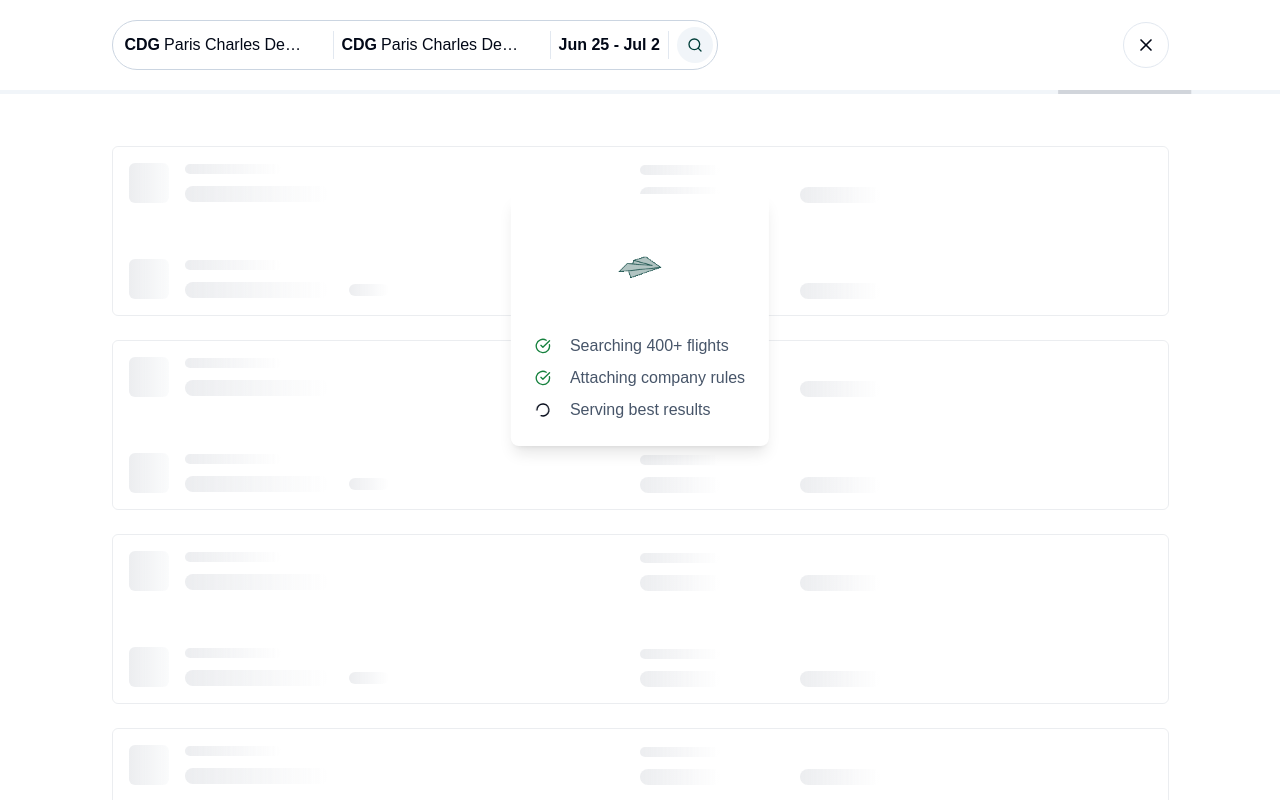
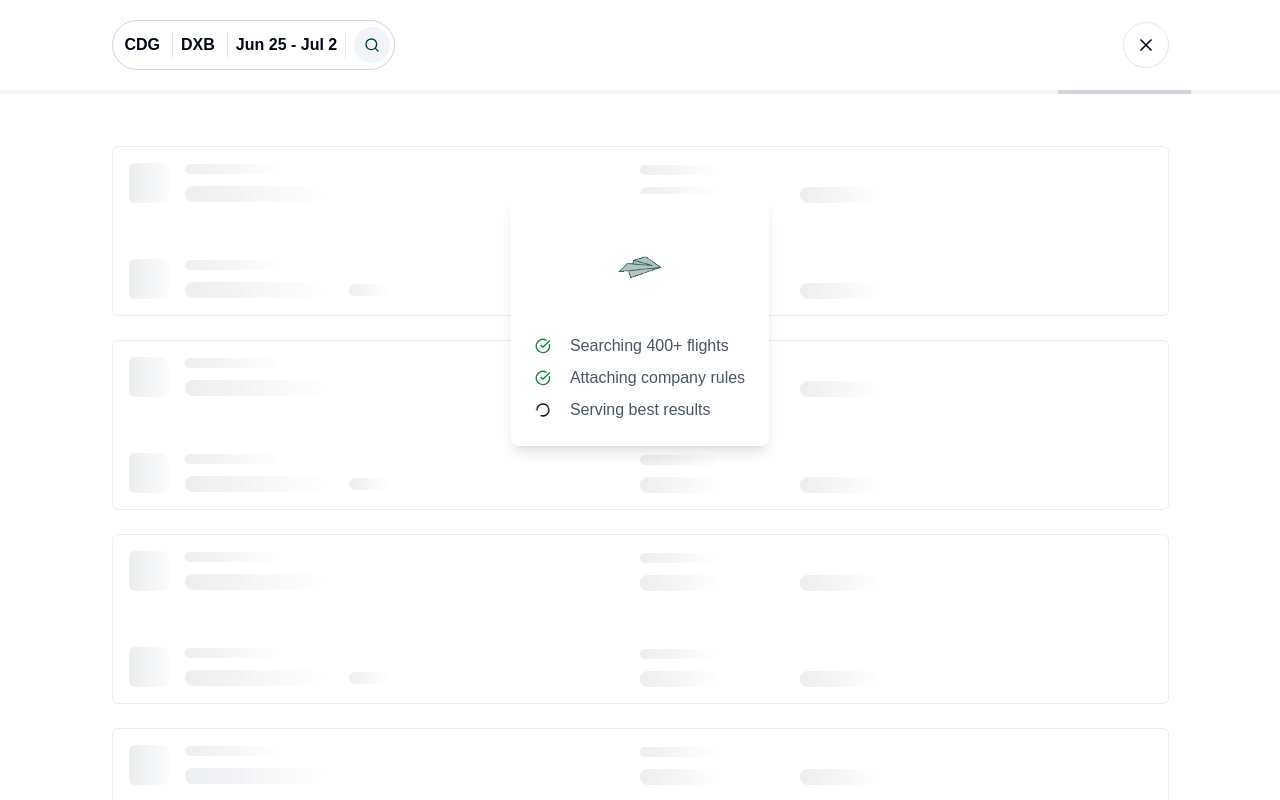
Before and after one commit to Jeetjyoti-Deka/kitt-internship-project, a Next.js app: page /search in a window 1280 px wide. Built offline with nearby package versions, Linux system fonts and the light colour scheme.

Commit message:
Refactor code

```diff
--- a/src/app/globals.css
+++ b/src/app/globals.css
@@ -76,3 +76,13 @@ body {
     @apply bg-background text-foreground;
   }
 }
+
+html::-webkit-scrollbar {
+  display: none;
+}
+
+/* Hide scrollbar for IE, Edge and Firefox */
+html {
+  -ms-overflow-style: none; /* IE and Edge */
+  scrollbar-width: none; /* Firefox */
+}
--- a/src/app/page.tsx
+++ b/src/app/page.tsx
@@ -1,27 +1,12 @@
-"use client";
-
 import { Button } from "@/components/ui/button";
-import { ArrowLeftRight, Search } from "lucide-react";
+import { Search } from "lucide-react";
 
 import React from "react";
-import FlightDatePicker from "@/components/FlightDatePicker";
 import DottedLine from "@/components/DottedLine";
 import Link from "next/link";
-import FlightSelect from "@/components/FlightSelect";
-import { useStore } from "@/store/store";
+import FlightSelectRow from "@/components/FlightSelectRow";
 
 export default function Home() {
-  const {
-    setFrom,
-    from,
-    to,
-    setTo,
-    fromDate,
-    setFromDate,
-    returnDate,
-    setReturnDate,
-  } = useStore();
-
   return (
     <div className="flex flex-col items-center justify-center h-[70%]">
       <h1 className="font-light text-4xl mb-4">Good Morning, Brian</h1>
@@ -33,35 +18,7 @@ export default function Home() {
         <div className="bg-gray-400 rounded-sm w-20 flex items-center justify-center font-medium">
           Flights
         </div>
-        <div className="flex items-center justify-between">
-          <div>
-            <FlightSelect
-              placeholder="where from ?"
-              city={from}
-              setCity={setFrom}
-            />
-          </div>
-          <div className="flex items-center justify-center rounded-full bg-slate-200 p-3">
-            <ArrowLeftRight className="w-4 h-4 text-slate-800" />
-          </div>
-          <div>
-            <FlightSelect placeholder="where to ?" city={to} setCity={setTo} />
-          </div>
-          <div>
-            <FlightDatePicker
-              placeholder="Departure"
-              date={fromDate}
-              setDate={setFromDate}
-            />
-          </div>
-          <div>
-            <FlightDatePicker
-              placeholder="Return"
-              date={returnDate}
-              setDate={setReturnDate}
-            />
-          </div>
-        </div>
+        <FlightSelectRow />
         <div className="flex justify-end">
           <Button
             className="flex items-center gap-x-2 bg-green-900 px-10 py-[20px] text-sm"
--- a/src/app/search/page.tsx
+++ b/src/app/search/page.tsx
@@ -4,12 +4,12 @@ import LoadingCard from "@/components/LoadingCard";
 import LoadingSkeletons from "@/components/LoadingSkeletons";
 import { Button } from "@/components/ui/button";
 import { Separator } from "@/components/ui/separator";
-import { ArrowLeftRight, Clock, Search, X } from "lucide-react";
+import { Clock, Search, X } from "lucide-react";
 import Image from "next/image";
 import Link from "next/link";
-import React from "react";
 import { useEffect, useState } from "react";
 
+import FlightSelectRow from "@/components/FlightSelectRow";
 import {
   Sheet,
   SheetClose,
@@ -18,9 +18,8 @@ import {
   SheetTitle,
   SheetTrigger,
 } from "@/components/ui/sheet";
-import FlightSelect from "@/components/FlightSelect";
-import FlightDatePicker from "@/components/FlightDatePicker";
 import { useStore } from "@/store/store";
+import { format } from "date-fns";
 
 const SearchPage = () => {
   const [loading, setLoading] = useState(true);
@@ -294,16 +293,7 @@ const LoadingBar = () => {
 };
 
 const FlightMenu = () => {
-  const {
-    setFrom,
-    from,
-    to,
-    setTo,
-    fromDate,
-    setFromDate,
-    returnDate,
-    setReturnDate,
-  } = useStore();
+  const { from, to, fromDate, returnDate } = useStore();
 
   return (
     <Sheet>
@@ -311,18 +301,24 @@ const FlightMenu = () => {
         <div className="rounded-full h-10 border border-slate-300 flex items-center justify-around pl-3 py-6 pr-1 select-none cursor-pointer">
           <div className="flex items-center justify-start gap-x-1 max-w-[200px]">
             <span className="font-semibold">CDG</span>
-            <p className="line-clamp-1">
-              Paris Charles De Gujdffan dfa d vadvad
-            </p>
+            <p className="line-clamp-1">{from}</p>
           </div>
           <Separator orientation="vertical" className="h-7 mx-2" />
           <div className="flex items-center justify-start gap-x-1 max-w-[200px]">
-            <span className="font-semibold">CDG</span>
-            <p className="line-clamp-1">Paris Charles De Gujdffan</p>
+            <span className="font-semibold">DXB</span>
+            <p className="line-clamp-1">{to}</p>
           </div>
           <Separator orientation="vertical" className="h-7 mx-2" />
           <div className="flex items-center justify-start gap-x-1">
-            <p className="font-semibold text-nowrap">Jun 25 - Jul 2</p>
+            {fromDate && returnDate ? (
+              <p className="font-semibold text-nowrap text-[16px]">
+                {format(fromDate, "MMM d")} - {format(returnDate, "MMM d")}
+              </p>
+            ) : (
+              <p className="font-semibold text-nowrap text-[16px]">
+                Jun 25 - Jul 2
+              </p>
+            )}
           </div>
           <Separator orientation="vertical" className="h-7 mx-2" />
           <div className="bg-slate-100 rounded-full p-[10px]">
@@ -332,39 +328,7 @@ const FlightMenu = () => {
       </SheetTrigger>
       <SheetContent side="top" showBackBtn={false} className="h-[233px]">
         <div className="max-w-[1057px] h-full mx-auto flex flex-col justify-end gap-y-6 py-6">
-          <div className="flex items-center justify-between">
-            <div>
-              <FlightSelect
-                placeholder="where from ?"
-                city={from}
-                setCity={setFrom}
-              />
-            </div>
-            <div className="flex items-center justify-center rounded-full bg-slate-200 p-3">
-              <ArrowLeftRight className="w-4 h-4 text-slate-800" />
-            </div>
-            <div>
-              <FlightSelect
-                placeholder="where to ?"
-                city={to}
-                setCity={setTo}
-              />
-            </div>
-            <div>
-              <FlightDatePicker
-                placeholder="Departure"
-                date={fromDate}
-                setDate={setFromDate}
-              />
-            </div>
-            <div>
-              <FlightDatePicker
-                placeholder="Return"
-                date={returnDate}
-                setDate={setReturnDate}
-              />
-            </div>
-          </div>
+          <FlightSelectRow />
           <div className="flex justify-end">
             <SheetClose asChild>
               <Button
--- /dev/null
+++ b/src/components/FlightSelectRow.tsx
@@ -0,0 +1,52 @@
+"use client";
+
+import { ArrowLeftRight } from "lucide-react";
+import FlightDatePicker from "./FlightDatePicker";
+import FlightSelect from "./FlightSelect";
+import { useStore } from "@/store/store";
+
+const FlightSelectRow = () => {
+  const {
+    setFrom,
+    from,
+    to,
+    setTo,
+    fromDate,
+    setFromDate,
+    returnDate,
+    setReturnDate,
+  } = useStore();
+
+  return (
+    <div className="flex items-center justify-between">
+      <div>
+        <FlightSelect
+          placeholder="where from ?"
+          city={from}
+          setCity={setFrom}
+        />
+      </div>
+      <div className="flex items-center justify-center rounded-full bg-slate-200 p-3">
+        <ArrowLeftRight className="w-4 h-4 text-slate-800" />
+      </div>
+      <div>
+        <FlightSelect placeholder="where to ?" city={to} setCity={setTo} />
+      </div>
+      <div>
+        <FlightDatePicker
+          placeholder="Departure"
+          date={fromDate}
+          setDate={setFromDate}
+        />
+      </div>
+      <div>
+        <FlightDatePicker
+          placeholder="Return"
+          date={returnDate}
+          setDate={setReturnDate}
+        />
+      </div>
+    </div>
+  );
+};
+export default FlightSelectRow;
```
